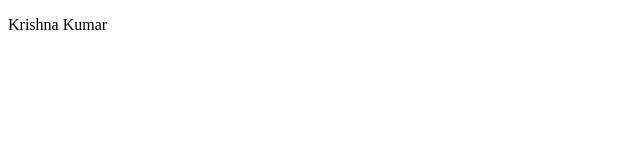
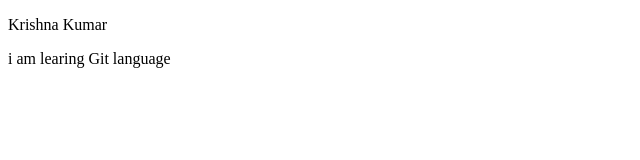
Before and after one commit to krishnavish9329/learningGitLanguage, a plain HTML site: page index.html in a window 1280 px wide. Shown: the whole page, without its empty margins (0-640 px from the left). Drawn offline with Linux system fonts and the light colour scheme.

Commit message:
Add new line

```diff
--- a/index.html
+++ b/index.html
@@ -3,9 +3,11 @@
 <head>
     <meta charset="UTF-8">
     <meta name="viewport" content="width=device-width, initial-scale=1.0">
-    <title>Document</title>
+    <title>Git Language</title>
 </head>
 <body>
     <p>Krishna Kumar </p>
+    <p>i am learing Git language</p>
+
 </body>
 </html>
```
